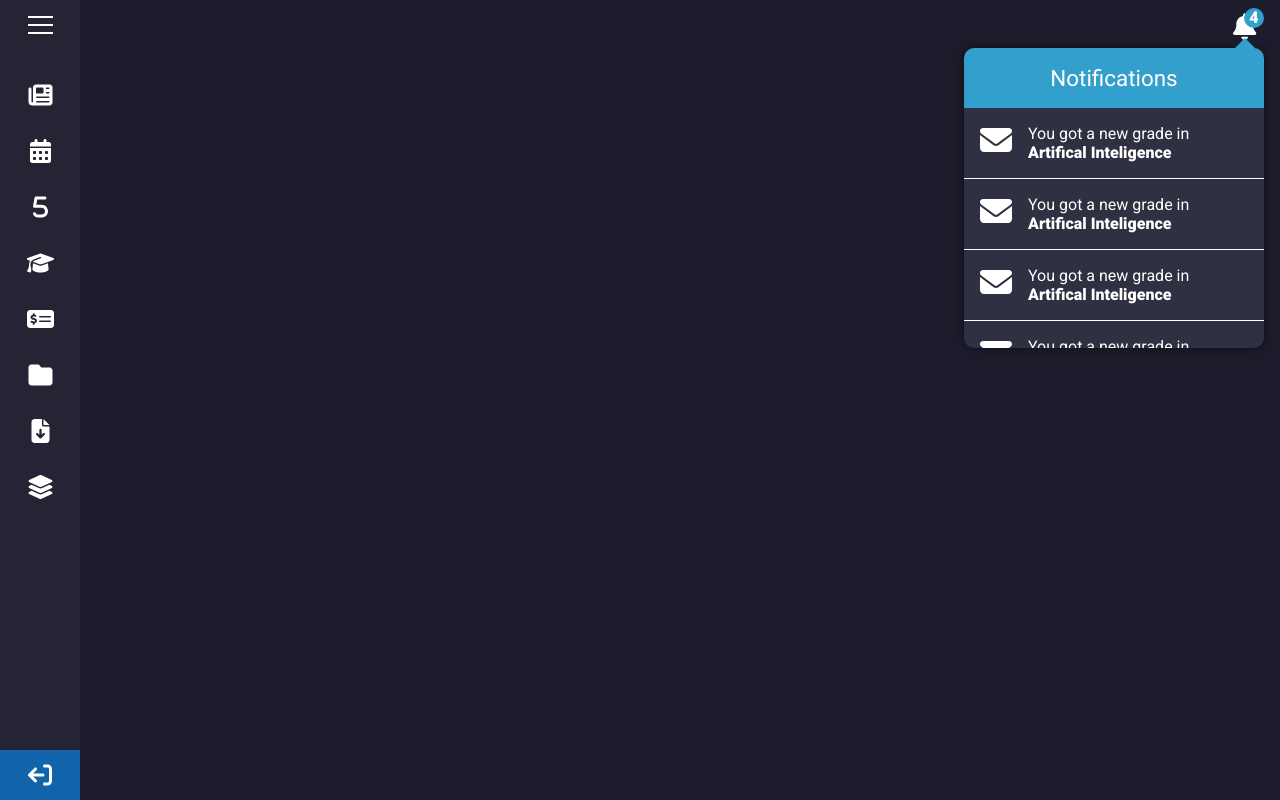
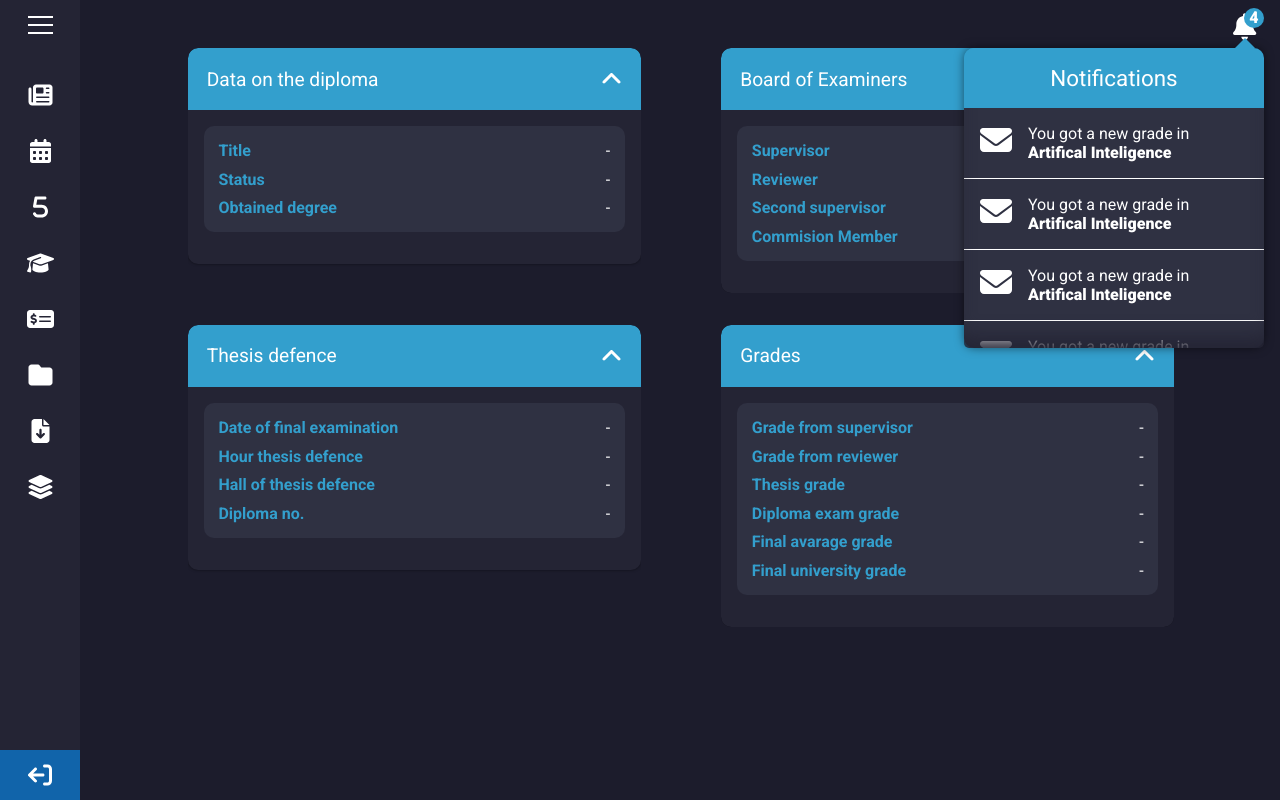
Before and after one commit to LeCarteloo/VirtualUniversity, a React (Create React App) app: page /home/graduation_work in a window 1280 px wide. Both pictures are taken after a click on the button 1244 px from the left and 26 px from the top of the page. Built offline with nearby package versions, Linux system fonts and the light colour scheme.

Commit message:
Added props in GroupTable, added graduation work section
Props in GroupTable can now determine if Group is collapsed at start and starting table orientation (vertical, horizontal).Graduation work section has been added

```diff
--- a/src/components/GroupTable.js
+++ b/src/components/GroupTable.js
@@ -5,11 +5,10 @@ import { FontAwesomeIcon } from "@fortawesome/react-fontawesome";
 import { faAngleDown } from "@fortawesome/free-solid-svg-icons";
 import { useState } from "react";
 
-const GroupTable = ({ title, icon, object }) => {
-  const [collapse, setCollapse] = useState(false);
-
+const GroupTable = ({ title, icon, object, isCollapsed, tabOrient }) => {
+  const [collapse, setCollapse] = useState(isCollapsed);
   return (
-    <div className={`table-group ${collapse && "open"}`}>
+    <div className={`table-group ${!collapse && "open"}`}>
       <div className="header" onClick={() => setCollapse(!collapse)}>
         <span> {title} </span>
         <div className="icon-group">
@@ -30,7 +29,12 @@ const GroupTable = ({ title, icon, object }) => {
       <div className="content">
         {object.rows.length > 0
           ? object.rows.map((row, i) => (
-              <Table key={i} headers={object.headers} rows={row} />
+              <Table
+                key={i}
+                headers={object.headers}
+                rows={row}
+                orientation={tabOrient}
+              />
             ))
           : "No data to display"}
       </div>
@@ -38,4 +42,8 @@ const GroupTable = ({ title, icon, object }) => {
   );
 };
 
+GroupTable.defaultProps = {
+  isCollapsed: true,
+};
+
 export default GroupTable;
--- a/src/components/Home.js
+++ b/src/components/Home.js
@@ -10,6 +10,7 @@ import Calendar from "./calendar/Calendar";
 import Notifications from "./notifications/Notifications";
 import Files from "./files/Files";
 import Groups from "./groups/Groups";
+import GraduationWork from "./studies/GraduationWork";
 
 const Home = () => {
   const notifs = [
@@ -44,6 +45,9 @@ const Home = () => {
           <Route index path="articles" exact element={<Articles />} />
           <Route path="articles/:id" exact element={<Article />} />
           <Route path="grades" exact element={<Grades />} />
+          {/* Your studies */}
+          <Route path="graduation_work" exact element={<GraduationWork />} />
+          {/* Your studies */}
           <Route path="payments" exact element={<Payments />} />
           <Route path="calendar" exact element={<Calendar />} />
           <Route path="files" exact element={<Files />} />
--- a/src/components/Table.js
+++ b/src/components/Table.js
@@ -1,8 +1,8 @@
 import "../styles/table.scss";
 
-const Table = ({ headers, rows, bg, padd }) => {
+const Table = ({ headers, rows, bg, padd, orientation }) => {
   return (
-    <table style={{ backgroundColor: bg }}>
+    <table className={orientation} style={{ backgroundColor: bg }}>
       <tbody>
         <tr>
           {headers.map((header, i) => (
--- a/src/components/groups/Groups.js
+++ b/src/components/groups/Groups.js
@@ -1,7 +1,7 @@
 import GroupTable from "../GroupTable";
 
 const Groups = () => {
-  const charges = {
+  const groups = {
     headers: ["Group name", "Type", "University teacher"],
     rows: [
       ["Group A", "Exercises", "prof. John Doe"],
@@ -18,7 +18,7 @@ const Groups = () => {
       className="groups-section"
       style={{ display: "flex", justifyContent: "center" }}
     >
-      <GroupTable title={"Groups"} object={charges} />
+      <GroupTable title={"Groups"} object={groups} />
     </section>
   );
 };
--- a/src/components/notifications/Notifications.js
+++ b/src/components/notifications/Notifications.js
@@ -17,10 +17,12 @@ const Notifications = ({ notifs }) => {
       <span className="notif-amount show">{notifs.length}</span>
       <div className={`notif-tooltip ${notif && "open"}`}>
         <div className="tooltip-header">Notifications</div>
-        <div className="tooltip-content">
-          {notifs.map((notif) => (
-            <NotificationItem key={notif.id} {...notif} />
-          ))}
+        <div className="tooltip-wrapper">
+          <div className="tooltip-content">
+            {notifs.map((notif) => (
+              <NotificationItem key={notif.id} {...notif} />
+            ))}
+          </div>
         </div>
       </div>
     </div>
--- /dev/null
+++ b/src/components/studies/GraduationWork.js
@@ -0,0 +1,74 @@
+import "../../styles/graduationWork.scss";
+import GroupTable from "../GroupTable";
+
+const GraduationWork = () => {
+  const data = {
+    headers: ["Title", "Status", "Obtained degree"],
+    rows: [["-", "-", "-"]],
+  };
+
+  const thesis = {
+    headers: [
+      "Date of final examination",
+      "Hour thesis defence",
+      "Hall of thesis defence",
+      "Diploma no.",
+    ],
+    rows: [["-", "-", "-", "-"]],
+  };
+
+  const board = {
+    headers: [
+      "Supervisor",
+      "Reviewer",
+      "Second supervisor",
+      "Commision Member",
+    ],
+    rows: [["-", "-", "-", "-"]],
+  };
+
+  const grade = {
+    headers: [
+      "Grade from supervisor",
+      "Grade from reviewer",
+      "Thesis grade",
+      "Diploma exam grade",
+      "Final avarage grade",
+      "Final university grade",
+    ],
+    rows: [["-", "-", "-", "-", "-", "-"]],
+  };
+
+  return (
+    <section className="graduation-section">
+      <div className="graduation-grid">
+        <GroupTable
+          title={"Data on the diploma"}
+          object={data}
+          isCollapsed={false}
+          tabOrient={"vertical"}
+        />
+        <GroupTable
+          title={"Board of Examiners"}
+          object={board}
+          isCollapsed={false}
+          tabOrient={"vertical"}
+        />
+        <GroupTable
+          title={"Thesis defence"}
+          object={thesis}
+          isCollapsed={false}
+          tabOrient={"vertical"}
+        />
+        <GroupTable
+          title={"Grades"}
+          object={grade}
+          isCollapsed={false}
+          tabOrient={"vertical"}
+        />
+      </div>
+    </section>
+  );
+};
+
+export default GraduationWork;
--- a/src/styles/calendar.scss
+++ b/src/styles/calendar.scss
@@ -1,5 +1,5 @@
-@use "./global";
-
+@use "./global" as global;
+@use "./animation" as animation;
 .calendar-section {
   width: 100%;
   height: 100%;
--- /dev/null
+++ b/src/styles/graduationWork.scss
@@ -0,0 +1,14 @@
+.graduation-section {
+  display: flex;
+  justify-content: center;
+}
+
+.graduation-grid {
+  width: 92%;
+  display: grid;
+  justify-items: center;
+  grid-template-columns: 1fr 1fr;
+  @media (max-width: 756px) {
+    grid-template-columns: 1fr;
+  }
+}
--- a/src/styles/groupTable.scss
+++ b/src/styles/groupTable.scss
@@ -5,7 +5,6 @@
   position: relative;
   margin-bottom: 2em;
   width: 85%;
-  box-shadow: 0 0 3px 0 rgba(0, 0, 0, 0.511);
   border-radius: 10px;
   overflow: hidden;
 
@@ -35,6 +34,7 @@
   .content {
     border-bottom-left-radius: 10px;
     border-bottom-right-radius: 10px;
+    box-shadow: 0 0 3px 0 rgba(0, 0, 0, 0.511);
     background-color: global.$secondary;
     color: global.$font;
     padding: 0em 1em 0em 1em;
--- a/src/styles/notifications.scss
+++ b/src/styles/notifications.scss
@@ -77,12 +77,30 @@
       font-size: 1.4em;
     }
 
+    .tooltip-wrapper {
+      height: 80%;
+      position: relative;
+
+      &::after {
+        content: "";
+        height: 100%;
+        width: 100%;
+        border-radius: 5px;
+        bottom: 0;
+        left: 0;
+        position: absolute;
+        pointer-events: none;
+        box-shadow: inset 0 -20px 20px -10px global.$secondary;
+      }
+    }
+
     .tooltip-content {
-      height: 80%;
+      height: 100%;
       background-color: global.$fourth;
       border-bottom-left-radius: 10px;
       border-bottom-right-radius: 10px;
       overflow: auto;
+
       // Hidding scrollbar
       -ms-overflow-style: none; /* IE and Edge */
       scrollbar-width: none; /* Firefox */
--- a/src/styles/table.scss
+++ b/src/styles/table.scss
@@ -13,6 +13,24 @@ table {
   td {
     text-align: center;
   }
+
+  &.vertical {
+    tbody {
+      display: flex;
+      flex-direction: row;
+      justify-content: space-between;
+    }
+    tr {
+      display: flex;
+      flex-direction: column;
+    }
+    td,
+    th {
+      text-align: left;
+      padding: 0.3em;
+    }
+  }
+
   @media (max-width: 756px) {
     tbody {
       display: flex;
```
